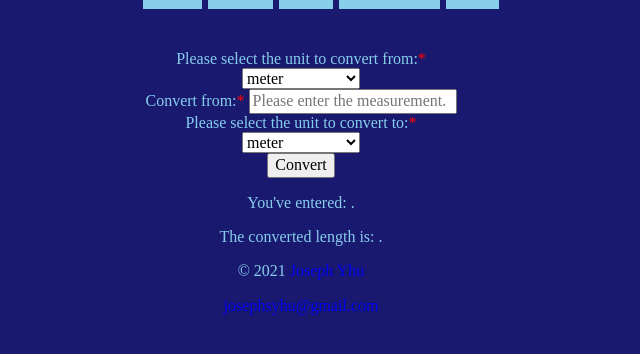
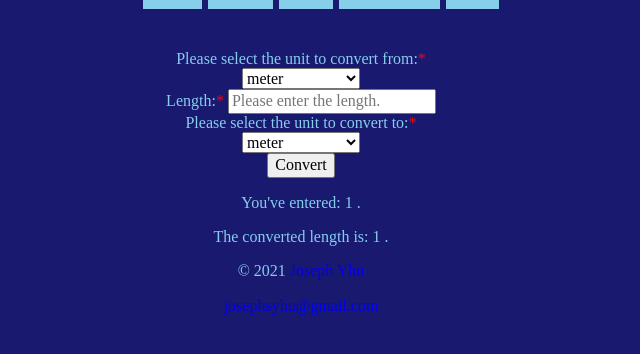
Before and after one commit to josephyhu/measurement_converter, a PHP site: page /length.php?measurement=1 in a window 1280 px wide. Shown: the part 98-452 px from the top of the page, without its empty margins (339-979 px from the left). Run offline with PHP 8.4, Linux system fonts and the light colour scheme; data that the repository does not hold is empty.

Commit message:
Reformatted code.

```diff
--- a/inc/conversion.php
+++ b/inc/length_conversion.php
@@ -2,7 +2,7 @@
 #Units and Measurement
 $input_unit        = $_GET['unit-to-convert-from'];
 $output_unit       = $_GET['unit-to-convert-to'];
-$input_measurement = $_GET['convert-from'];
+$input_measurement = $_GET['measurement'];
 
 #SI Prefixes
 $yotta = 1e24;
@@ -26,7 +26,6 @@ $atto  = 1e-18;
 $zepto = 1e-21;
 $yocto = 1e-24;
 
-#Length
 $in_to_cm = 2.54;
 $ft_to_in = 12;
 $yd_to_ft = 3;
@@ -1659,6 +1658,9 @@ switch ( $input_unit ) {
 			case 'dm':
 				$length = $input_measurement * $mi_to_yd * $yd_to_ft * $ft_to_in * $in_to_cm / 10;
 				break;
+			case 'cm':
+				$length = $input_measurement * $mi_to_yd * $yd_to_ft * $ft_to_in * $in_to_cm;
+				break;
 			case 'mm':
 				$length = $input_measurement * $mi_to_yd * $yd_to_ft * $ft_to_in * $in_to_cm * 10;
 				break;
@@ -1735,6 +1737,9 @@ switch ( $input_unit ) {
 			case 'dm':
 				$length = $input_measurement * $yd_to_ft * $ft_to_in * $in_to_cm / 10;
 				break;
+			case 'cm':
+				$length = $input_measurement * $yd_to_ft * $ft_to_in * $in_to_cm;
+				break;
 			case 'mm':
 				$length = $input_measurement * $yd_to_ft * $ft_to_in * $in_to_cm * 10;
 				break;
@@ -1811,6 +1816,9 @@ switch ( $input_unit ) {
 			case 'dm':
 				$length = $input_measurement * $ft_to_in * $in_to_cm / 10;
 				break;
+			case 'cm':
+				$length = $input_measurement * $ft_to_in * $in_to_cm;
+				break;
 			case 'mm':
 				$length = $input_measurement * $ft_to_in * $in_to_cm * 10;
 				break;
@@ -1887,6 +1895,9 @@ switch ( $input_unit ) {
 			case 'dm':
 				$length = $input_measurement * $in_to_cm / 10;
 				break;
+			case 'cm':
+				$length = $input_measurement * $in_to_cm;
+				break;
 			case 'mm':
 				$length = $input_measurement * $in_to_cm * 10;
 				break;
--- a/length.php
+++ b/length.php
@@ -2,7 +2,7 @@
 $pageTitle = "Length";
 
 require_once('inc/header.php');
-require_once('inc/conversion.php');
+require_once('inc/length_conversion.php');
 ?>
 
 <form action="length.php" method="get">
@@ -24,7 +24,7 @@ require_once('inc/conversion.php');
 			<option value="dm">decimeter</option>
 			<option value="cm">centimeter</option>
 			<option value="mm">millimeter</option>
-			<option value="um">micrometer</option>
+			<option value="μm">micrometer</option>
 			<option value="nm">nanommeter</option>
 			<option value="pm">picometer</option>
 			<option value="fm">femtometer</option>
@@ -40,8 +40,8 @@ require_once('inc/conversion.php');
 		</optgroup>
 	</select>
 	<br>
-	<label for="convert-from">Convert from:<span style="color:red;">*</span></label>
-	<input type="text" id="convert-from" name="convert-from" placeholder="Please enter the measurement." required>
+	<label for="measurement">Length:<span style="color:red;">*</span></label>
+	<input type="text" id="measurement" name="measurement" placeholder="Please enter the length." required>
 	<br>
 	<label for="unit-to-convert-to">Please select the unit to convert to:<span style="color:red;">*</span></label>
 	<br>
```
